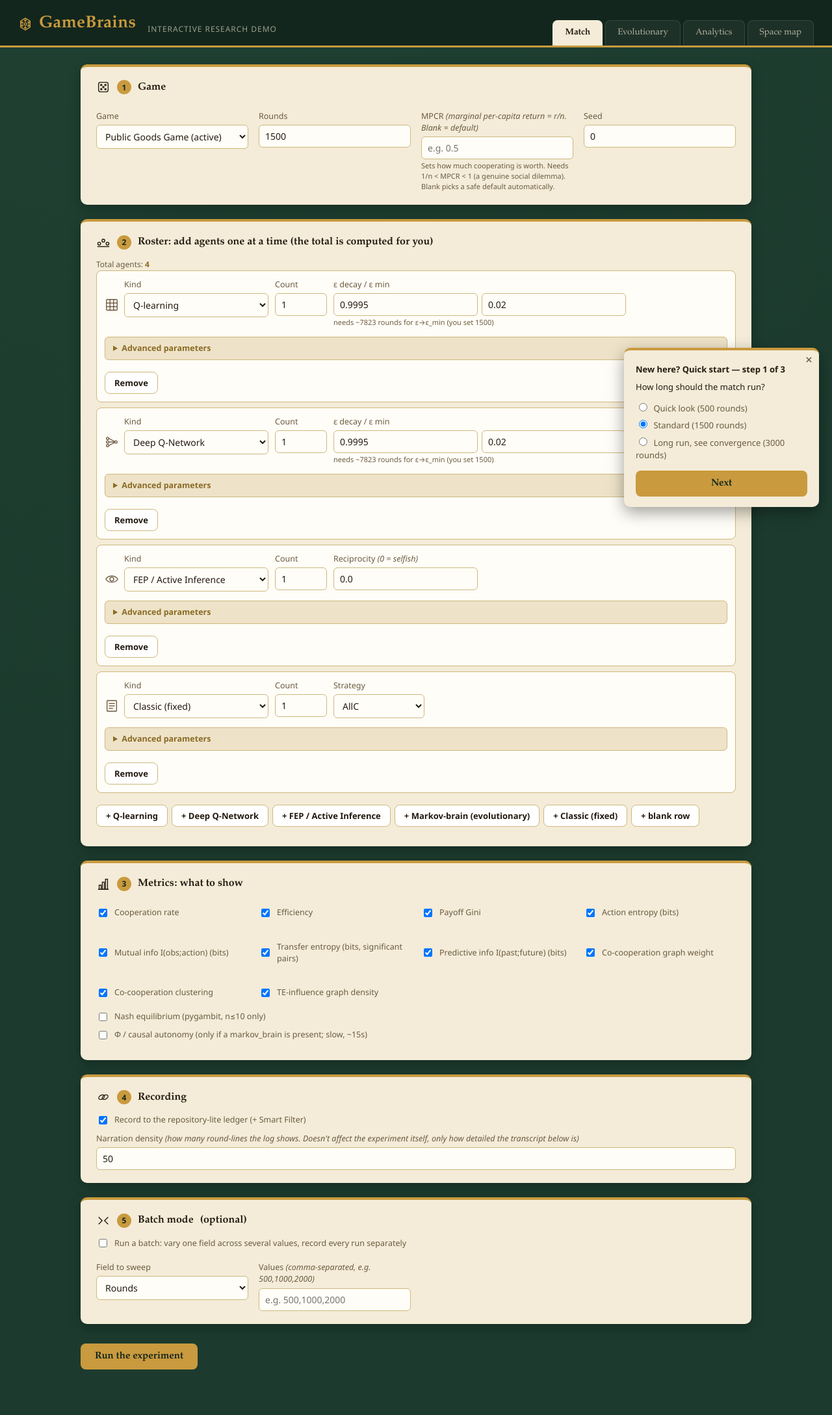
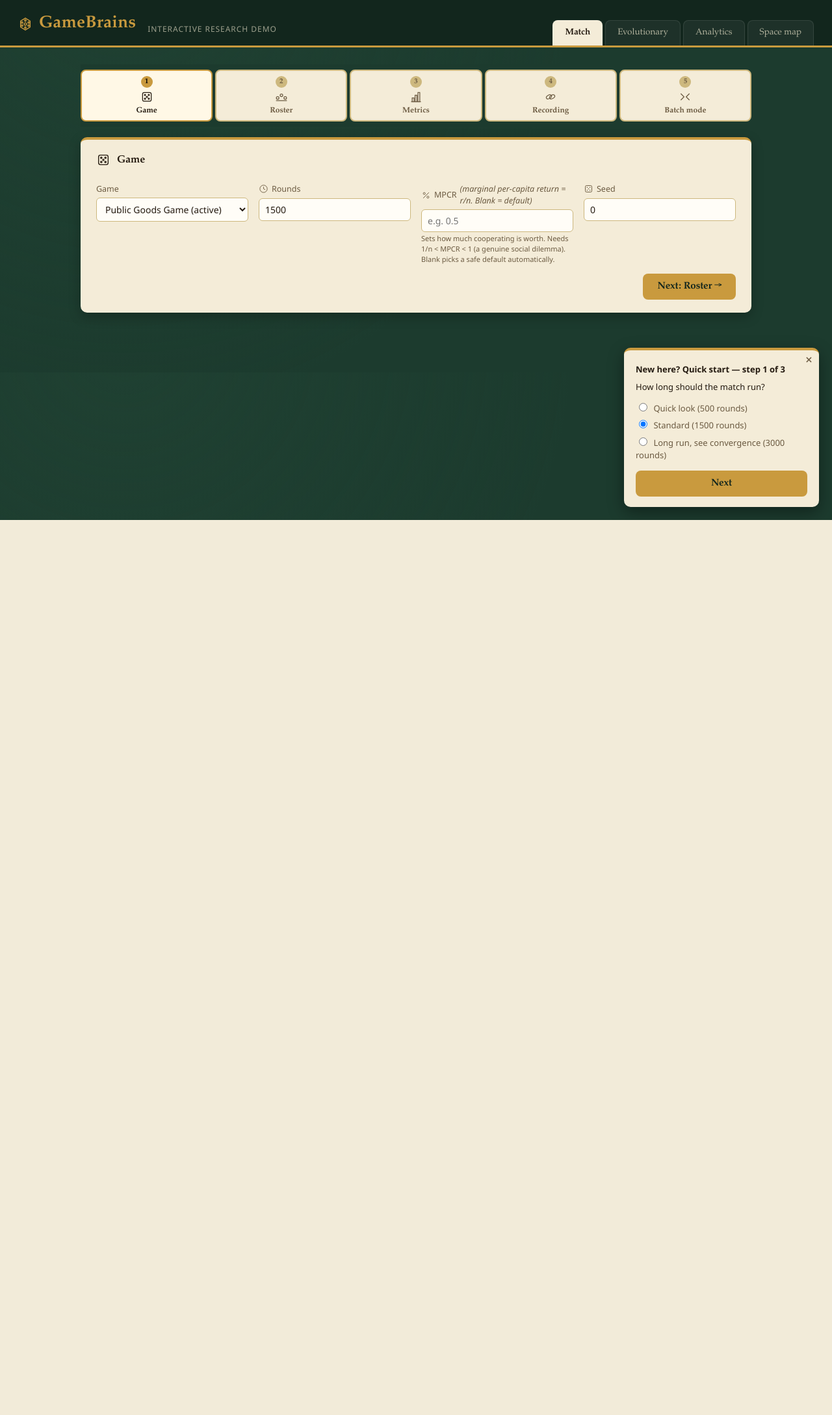
Before and after one commit to dentros/gamebrains, a Flask app: page / in a window 1280 px wide. Shown: the whole page at 65% size. After the commit the page ends 800 px from the top, so only its background shows below. Run offline with Flask 3, Linux system fonts and the light colour scheme; parts of the project's set-up code (start-up, migrations or seed data) failed here and were passed over.

Commit message:
Rebuild the Match tab form as a multi-step wizard with a clickable tab bar
The five panels (Game, Roster, Metrics, Recording, Batch mode) used to be one
long scrolling form. Now each is its own step, shown one at a time, with a
sticky tab bar at the top (click any tab to jump there directly, editorial-
manager style) plus Back/Next buttons at the bottom of each step. All fields
stay in the DOM the whole time -- only display:none toggles -- so nothing
about form submission changes: every field from every step still posts
together, verified end-to-end with a real match run.

Also adds per-field icons (new glyph-clock/glyph-dice/glyph-percent) to the
Game step's Rounds/Seed/MPCR fields and the Batch step's sweep-field/values
fields, extending the existing per-kind roster-row icon pattern up to the
top-level fields.

Evolutionary tab intentionally untouched for now -- scoped to Match tab first.

```diff
--- a/webui/templates/base.html
+++ b/webui/templates/base.html
@@ -187,6 +187,29 @@
   .spacecell.partial { background: rgba(217, 164, 65, 0.35); }
   .spacecell.empty { background: rgba(128, 128, 128, 0.18); color: var(--ink-soft); }
   .spacecell.invalid { color: var(--ink-soft); opacity: 0.5; }
+  .fw-tabs {
+    display: flex; gap: 4px; margin: 0 0 16px; flex-wrap: wrap; position: sticky; top: 0;
+    z-index: 20; background: var(--felt); padding: 8px 0;
+  }
+  .fw-tab {
+    flex: 1; min-width: 90px; display: flex; flex-direction: column; align-items: center; gap: 4px;
+    padding: 8px 4px; border-radius: 8px; border: 2px solid var(--panel-edge);
+    background: var(--panel); color: var(--ink-soft); cursor: pointer; font-size: 12px;
+    box-shadow: none; margin: 0;
+  }
+  .fw-tab .glyph { width: 20px; height: 20px; }
+  .fw-tab .fw-num {
+    display: inline-flex; align-items: center; justify-content: center; width: 18px; height: 18px;
+    border-radius: 50%; background: var(--panel-edge); font-size: 11px; font-weight: 700;
+  }
+  .fw-tab.active { border-color: var(--gold); color: var(--ink); background: #fff8e6; }
+  .fw-tab.active .fw-num { background: var(--gold); color: #000; }
+  .fw-tab.done { color: var(--ink); }
+  .fw-tab.done .fw-num { background: var(--coop); color: #000; }
+  .fw-nav { display: flex; justify-content: space-between; gap: 8px; margin-top: 14px; }
+  .fw-nav .btn, .fw-nav .secondary { width: auto; min-width: 140px; margin: 0; }
+  .fieldicon { display: inline-flex; align-items: center; gap: 5px; }
+  .fieldicon .glyph { width: 15px; height: 15px; color: var(--ink-soft); }
 </style>
 </head>
 <body>
@@ -258,6 +281,21 @@
       <rect x="3" y="4" width="18" height="16" rx="2"/>
       <polyline points="6.5,9 9.5,12 6.5,15"/><line x1="11.5" y1="15" x2="17" y2="15"/>
     </symbol>
+    <symbol id="glyph-clock" viewBox="0 0 24 24">
+      <circle cx="12" cy="12" r="9"/><polyline points="12,7 12,12 16,14"/>
+    </symbol>
+    <symbol id="glyph-dice" viewBox="0 0 24 24">
+      <rect x="4" y="4" width="16" height="16" rx="3"/>
+      <circle cx="8.5" cy="8.5" r="1.2" fill="currentColor" stroke="none"/>
+      <circle cx="15.5" cy="8.5" r="1.2" fill="currentColor" stroke="none"/>
+      <circle cx="12" cy="12" r="1.2" fill="currentColor" stroke="none"/>
+      <circle cx="8.5" cy="15.5" r="1.2" fill="currentColor" stroke="none"/>
+      <circle cx="15.5" cy="15.5" r="1.2" fill="currentColor" stroke="none"/>
+    </symbol>
+    <symbol id="glyph-percent" viewBox="0 0 24 24">
+      <line x1="19" y1="5" x2="5" y2="19"/>
+      <circle cx="7.5" cy="7.5" r="2.5"/><circle cx="16.5" cy="16.5" r="2.5"/>
+    </symbol>
   </defs>
 </svg>
 <header class="top">
--- a/webui/templates/form.html
+++ b/webui/templates/form.html
@@ -37,10 +37,22 @@
   </div>
 </div>
 
+<nav class="fw-tabs">
+  {% for n, key, label in [(1,'game','Game'), (2,'roster','Roster'), (3,'metrics','Metrics'),
+                           (4,'ledger','Recording'), (5,'versus','Batch mode')] %}
+  <button type="button" class="fw-tab{% if n == 1 %} active{% endif %}" data-step="{{ n }}"
+          onclick="mainWizardGoto({{ n }})">
+    <span class="fw-num">{{ n }}</span>
+    <svg class="glyph"><use href="#glyph-{{ key }}"/></svg>
+    {{ label }}
+  </button>
+  {% endfor %}
+</nav>
+
 <form action="/run" method="post" id="mainform">
 
-  <div class="panel">
-    <h2><svg class="glyph"><use href="#glyph-game"/></svg><span class="step">1</span>Game</h2>
+  <div class="panel fw-step" data-fwstep="1">
+    <h2><svg class="glyph"><use href="#glyph-game"/></svg>Game</h2>
     <div class="grid">
       <div>
         <label>Game</label>
@@ -50,25 +62,29 @@
         </select>
       </div>
       <div>
-        <label>Rounds</label>
+        <label class="fieldicon"><svg class="glyph"><use href="#glyph-clock"/></svg>Rounds</label>
         <input type="number" name="rounds" value="1500" min="10" max="200000" required
                oninput="updateEpsilonHints()">
       </div>
       <div>
-        <label>MPCR <span class="hint">(marginal per-capita return = r/n. Blank = default)</span></label>
+        <label class="fieldicon"><svg class="glyph"><use href="#glyph-percent"/></svg>MPCR
+          <span class="hint">(marginal per-capita return = r/n. Blank = default)</span></label>
         <input type="text" name="mpcr" placeholder="e.g. 0.5">
         <span class="epsilon-hint">Sets how much cooperating is worth. Needs 1/n &lt; MPCR &lt; 1
           (a genuine social dilemma). Blank picks a safe default automatically.</span>
       </div>
       <div>
-        <label>Seed</label>
+        <label class="fieldicon"><svg class="glyph"><use href="#glyph-dice"/></svg>Seed</label>
         <input type="number" name="seed" value="0">
       </div>
     </div>
+    <div class="fw-nav"><span></span>
+      <button type="button" class="btn" onclick="mainWizardGoto(2)">Next: Roster &rarr;</button>
+    </div>
   </div>
 
-  <div class="panel">
-    <h2><svg class="glyph"><use href="#glyph-roster"/></svg><span class="step">2</span>Roster: add agents one at a time (the total is computed for you)</h2>
+  <div class="panel fw-step" data-fwstep="2" style="display:none">
+    <h2><svg class="glyph"><use href="#glyph-roster"/></svg>Roster: add agents one at a time (the total is computed for you)</h2>
     <p class="meta">Total agents: <span id="agent-total">0</span></p>
     <div id="rows"></div>
     <div class="quickadd">
@@ -78,10 +94,14 @@
       {% endfor %}
       <button type="button" class="secondary" onclick="addRow('')">+ blank row</button>
     </div>
+    <div class="fw-nav">
+      <button type="button" class="secondary" onclick="mainWizardGoto(1)">&larr; Back</button>
+      <button type="button" class="btn" onclick="mainWizardGoto(3)">Next: Metrics &rarr;</button>
+    </div>
   </div>
 
-  <div class="panel">
-    <h2><svg class="glyph"><use href="#glyph-metrics"/></svg><span class="step">3</span>Metrics: what to show</h2>
+  <div class="panel fw-step" data-fwstep="3" style="display:none">
+    <h2><svg class="glyph"><use href="#glyph-metrics"/></svg>Metrics: what to show</h2>
     <div class="grid">
       {% for key, label in metric_meta %}
       <div class="checkrow">
@@ -109,10 +129,14 @@
       {% endfor %}
     </fieldset>
     {% endif %}
+    <div class="fw-nav">
+      <button type="button" class="secondary" onclick="mainWizardGoto(2)">&larr; Back</button>
+      <button type="button" class="btn" onclick="mainWizardGoto(4)">Next: Recording &rarr;</button>
+    </div>
   </div>
 
-  <div class="panel">
-    <h2><svg class="glyph"><use href="#glyph-ledger"/></svg><span class="step">4</span>Recording</h2>
+  <div class="panel fw-step" data-fwstep="4" style="display:none">
+    <h2><svg class="glyph"><use href="#glyph-ledger"/></svg>Recording</h2>
     <div class="checkrow">
       <input type="checkbox" name="record_repo" id="record_repo" checked>
       <label for="record_repo" style="margin:0">Record to the repository-lite ledger (+ Smart Filter)</label>
@@ -122,10 +146,14 @@
         Doesn't affect the experiment itself, only how detailed the transcript below is)</span></label>
       <input type="number" name="log_lines" value="50" min="5" max="500">
     </div>
+    <div class="fw-nav">
+      <button type="button" class="secondary" onclick="mainWizardGoto(3)">&larr; Back</button>
+      <button type="button" class="btn" onclick="mainWizardGoto(5)">Next: Batch mode &rarr;</button>
+    </div>
   </div>
 
-  <div class="panel">
-    <h2><svg class="glyph"><use href="#glyph-versus"/></svg><span class="step">5</span>Batch mode <span class="hint">(optional)</span></h2>
+  <div class="panel fw-step" data-fwstep="5" style="display:none">
+    <h2><svg class="glyph"><use href="#glyph-versus"/></svg>Batch mode <span class="hint">(optional)</span></h2>
     <div class="checkrow">
       <input type="checkbox" name="batch_mode" id="batch_mode">
       <label for="batch_mode" style="margin:0">Run a batch: vary one field across several values,
@@ -133,7 +161,7 @@
     </div>
     <div class="grid">
       <div>
-        <label>Field to sweep</label>
+        <label class="fieldicon"><svg class="glyph"><use href="#glyph-metrics"/></svg>Field to sweep</label>
         <select name="batch_param">
           <option value="rounds">Rounds</option>
           <option value="seed">Seed</option>
@@ -142,13 +170,16 @@
         </select>
       </div>
       <div>
-        <label>Values <span class="hint">(comma-separated, e.g. 500,1000,2000)</span></label>
+        <label class="fieldicon"><svg class="glyph"><use href="#glyph-log"/></svg>Values
+          <span class="hint">(comma-separated, e.g. 500,1000,2000)</span></label>
         <input type="text" name="batch_values" placeholder="e.g. 500,1000,2000">
       </div>
     </div>
+    <div class="fw-nav">
+      <button type="button" class="secondary" onclick="mainWizardGoto(4)">&larr; Back</button>
+      <button type="submit" id="mainsubmit">Run the experiment</button>
+    </div>
   </div>
-
-  <button type="submit" id="mainsubmit">Run the experiment</button>
 </form>
 <script>
 const LOADING_MESSAGES = [
@@ -301,6 +332,18 @@ function addRow(prefillKind) {
   const lastRow = document.getElementById('rows').lastElementChild;
   updateRowVisibility(lastRow.querySelector('select[name="row_kind[]"]'));
 }
+function mainWizardGoto(n) {
+  document.querySelectorAll('.panel.fw-step').forEach(el => {
+    el.style.display = (parseInt(el.dataset.fwstep, 10) === n) ? '' : 'none';
+  });
+  document.querySelectorAll('.fw-tab').forEach(el => {
+    const step = parseInt(el.dataset.step, 10);
+    el.classList.toggle('active', step === n);
+    el.classList.toggle('done', step < n);
+  });
+  window.scrollTo({top: 0, behavior: 'smooth'});
+}
+
 window.addEventListener('DOMContentLoaded', () => {
   addRow('qlearning'); addRow('dqn'); addRow('fep'); addRow('classic');
   updateTotals(); updateEpsilonHints();
```
